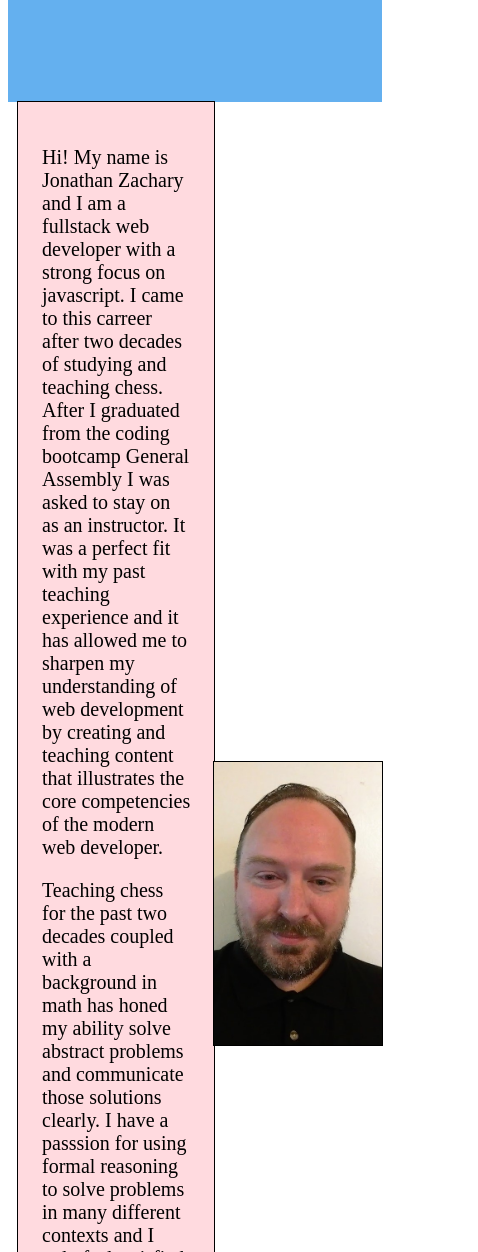
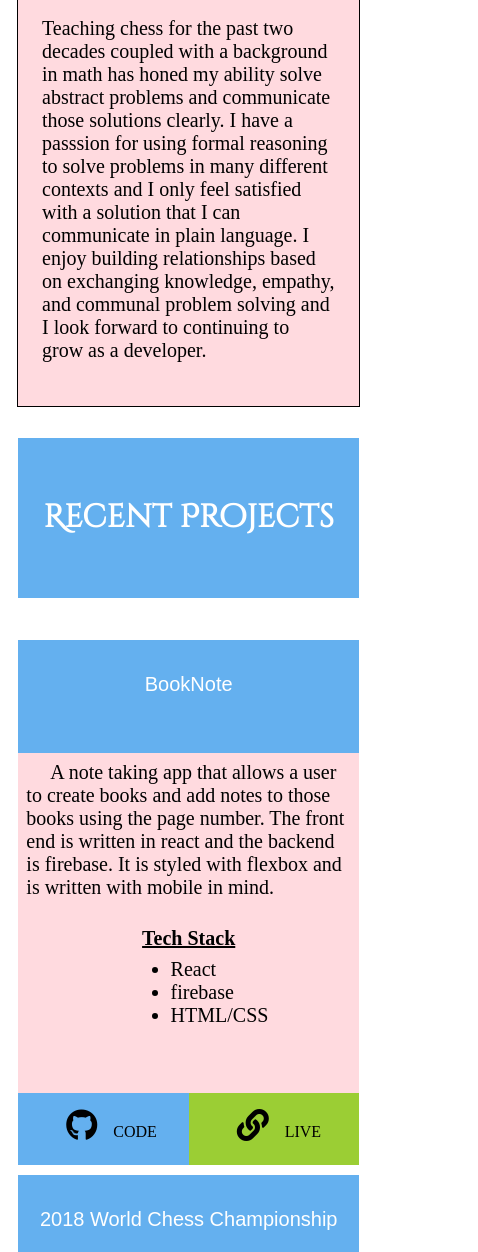
Before and after one commit to Jon-zachary/home, a website: page index.html in a window 390 px wide. Shown: the part 708-1960 px from the top of the page, 478 px wide, since content can reach past the window. Drawn offline with Linux system fonts and the light colour scheme; a web font is replaced by a local one.

Commit message:
repsonsish

```diff
--- a/styles.css
+++ b/styles.css
@@ -165,3 +165,21 @@ a {
 .heart {
   color: red;
 }
+
+@media (max-width: 30em) {
+  body {
+    grid-template-columns: auto;
+    grid-template-rows: auto;
+  }
+  .me {
+    display: none;
+  }
+  .projects {
+    margin-left: -3.5rem;
+    grid-template-columns: auto;
+    grid-template-areas: "title";
+  }
+  .bio {
+    margin-top:15px;
+  }
+}
```
